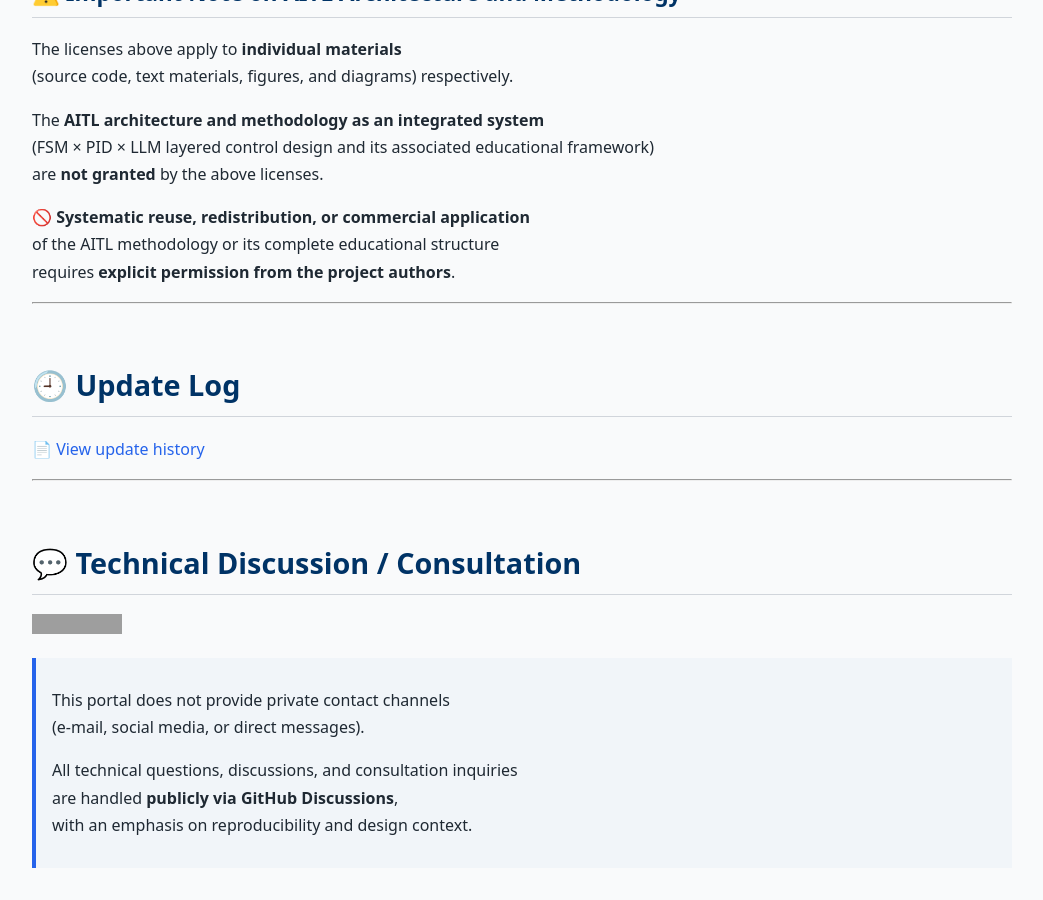
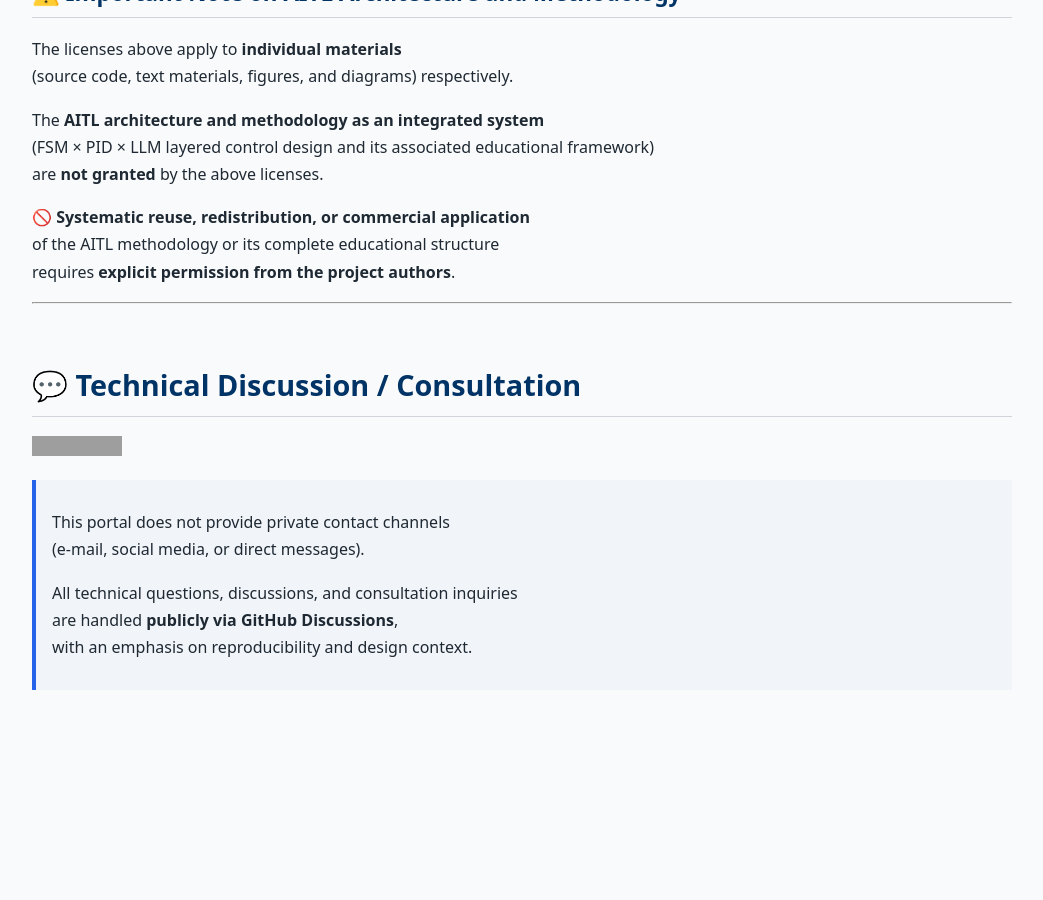
Before and after one commit to Samizo-AITL/Samizo-AITL.github.io, a Jekyll site: the page built from portal/en/index.md, in a window 1280 px wide and 900 px high, scrolled down 26965 px. Shown: the whole window, without its empty margins (118-1161 px from the left). Built offline with Jekyll 4.4.1, drawn with Linux system fonts in a browser that asks for light colours; after the commit the page ends 27687 px from its top, so only the background shows below that; grey boxes are pictures that could not be loaded.

Commit message:
Update index.md

```diff
--- a/portal/en/index.md
+++ b/portal/en/index.md
@@ -861,12 +861,6 @@
 
 ---
 
-# 🕘 Update Log
-
-[📄 View update history](https://samizo-aitl.github.io/about/update/en/)
-
----
-
 # 💬 Technical Discussion / Consultation
 
 [![Discussion](https://img.shields.io/badge/Discussion-Technical%20Consultation-6f42c1?logo=github)](https://github.com/Samizo-AITL/Samizo-AITL.github.io/discussions)
```
